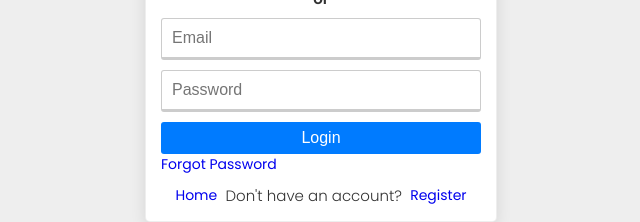
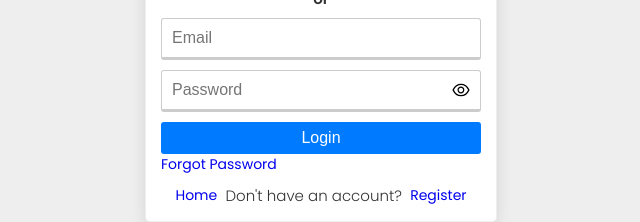
Before and after one commit to PushOak/auth-users, a React (Create React App) app in the folder client/: page /login in a window 1280 px wide. Shown: the part 367-589 px from the top of the page, without its empty margins (319-959 px from the left). Built offline with nearby package versions, Linux system fonts and the light colour scheme; the HTML template or start-up script is replaced by a standard one.

Commit message:
Password Input component

```diff
--- /dev/null
+++ b/client/src/components/passwordInput/PasswordInput.jsx
@@ -0,0 +1,40 @@
+import React, { useState } from "react";
+import "./passwordInput.scss";
+import { AiOutlineEye, AiOutlineEyeInvisible } from "react-icons/ai";
+
+export default function PasswordInput({
+  name,
+  placeholder,
+  value,
+  onChange,
+  onPaste,
+}) {
+  const [showPassword, setShowPassword] = useState(false);
+
+  const togglePassword = () => {
+    setShowPassword(!showPassword);
+  };
+
+  return (
+    <>
+      <div className="password">
+        <input
+          type={showPassword ? "text" : "password"}
+          name={name}
+          placeholder={placeholder}
+          value={value}
+          onChange={onChange}
+          required
+          onPaste={onPaste}
+        />
+        <div className="icon" onClick={togglePassword}>
+          {showPassword ? (
+            <AiOutlineEyeInvisible size={20} />
+          ) : (
+            <AiOutlineEye size={20} />
+          )}
+        </div>
+      </div>
+    </>
+  );
+}
--- /dev/null
+++ b/client/src/components/passwordInput/passwordInput.scss
@@ -0,0 +1,10 @@
+.password {
+  position: relative;
+
+  .icon {
+    position: absolute;
+    top: 1rem;
+    right: 1rem;
+    cursor: pointer;
+  }
+}
--- a/client/src/pages/auth/Login.jsx
+++ b/client/src/pages/auth/Login.jsx
@@ -3,6 +3,7 @@ import styles from "./auth.module.scss";
 import { Link } from "react-router-dom";
 import Card from "../../components/card/Card";
 import { BiLogIn } from "react-icons/bi";
+import PasswordInput from "../../components/passwordInput/PasswordInput";
 
 export default function Login() {
   const [email, setEmail] = useState("");
@@ -36,14 +37,20 @@ export default function Login() {
                 onChange={handleInputChange}
                 required
               />
-              <input
+              <PasswordInput
+                name="password"
+                placeholder="Password"
+                value={password}
+                onChange={handleInputChange}
+              />
+              {/* <input
                 type="password"
                 name="password"
                 placeholder="Password"
                 value={password}
                 onChange={handleInputChange}
                 required
-              />
+              /> */}
               <button type="submit" className="--btn --btn-primary --btn-block">
                 Login
               </button>
@@ -51,9 +58,9 @@ export default function Login() {
 
             <Link to="/forgot">Forgot Password</Link>
             <span className={styles.register}>
-            <Link to="/">Home</Link>
-            <p> &nbsp; Don't have an account? &nbsp; </p>
-            <Link to="/register">Register</Link>
+              <Link to="/">Home</Link>
+              <p> &nbsp; Don't have an account? &nbsp; </p>
+              <Link to="/register">Register</Link>
             </span>
           </div>
         </Card>
```
